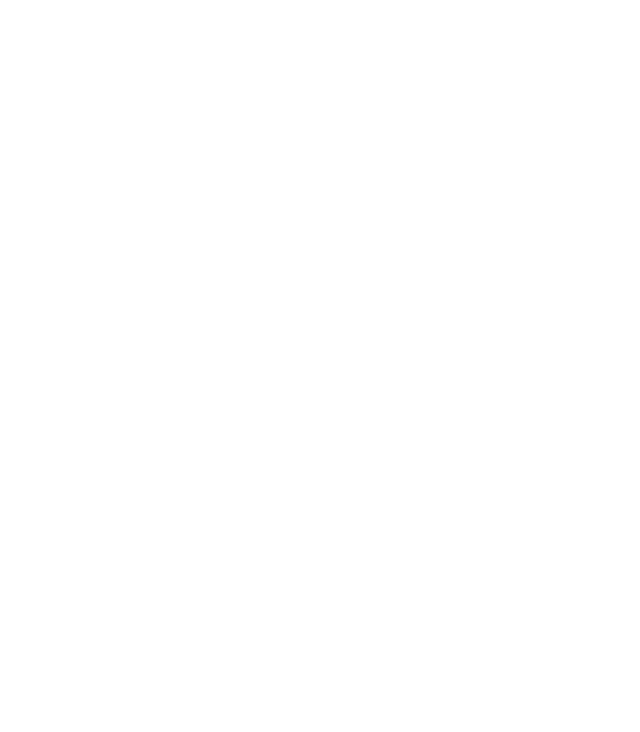
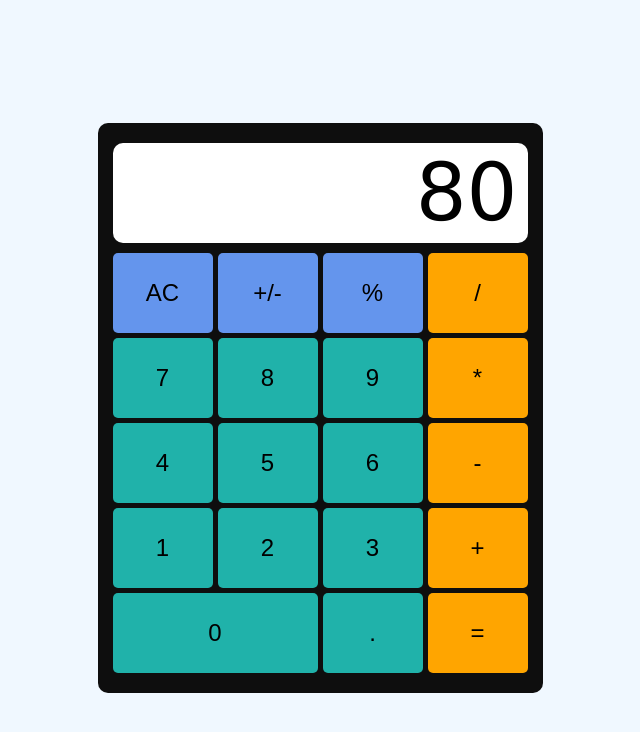
Before and after one commit to jayantt23/Calculator, a plain HTML site: page index.html in a window 1280 px wide. Shown: the whole page, without its empty margins (320-960 px from the left). Drawn offline with Linux system fonts and the light colour scheme.

Commit message:
Create basic calculator using html

```diff
--- a/index.html
+++ b/index.html
@@ -7,6 +7,30 @@
     <link rel="stylesheet" href="style.css" />
   </head>
   <body>
+    <div class="calculator">
+      <div class="display">80</div>
+      <div class="buttons">
+        <button class="additionals" id="AC">AC</button>
+        <button class="additionals" id="sign">+/-</button>
+        <button class="additionals" id="percentage">%</button>
+        <button class="operations" id="divide">/</button>
+        <button class="numbers" id="seven">7</button>
+        <button class="numbers" id="eight">8</button>
+        <button class="numbers" id="nine">9</button>
+        <button class="operations" id="multiply">*</button>
+        <button class="numbers" id="four">4</button>
+        <button class="numbers" id="five">5</button>
+        <button class="numbers" id="six">6</button>
+        <button class="operations" id="subtract">-</button>
+        <button class="numbers" id="one">1</button>
+        <button class="numbers" id="two">2</button>
+        <button class="numbers" id="three">3</button>
+        <button class="operations" id="add">+</button>
+        <button class="numbers" id="zero">0</button>
+        <button class="numbers" id="decimal">.</button>
+        <button class="operations" id="equals">=</button>
+      </div>
+    </div>
     <script src="script.js"></script>
   </body>
 </html>
--- a/style.css
+++ b/style.css
@@ -0,0 +1,69 @@
+body {
+  display: flex;
+  justify-content: center;
+  align-items: center;
+  height: 100vh;
+  background-color: aliceblue;
+  font-family: "Lucida Sans", "Lucida Sans Regular", "Lucida Grande",
+    "Lucida Sans Unicode", Geneva, Verdana, sans-serif;
+}
+
+.calculator {
+  display: flex;
+  flex-direction: column;
+  align-items: center;
+  justify-content: center;
+  gap: 10px;
+  width: 445px;
+  height: fit-content;
+  padding: 20px 0px;
+  background-color: #0e0e0e;
+  border-radius: 10px;
+}
+
+.display {
+  width: 395px;
+  height: 100px;
+  background-color: white;
+  border-radius: 10px;
+  font-size: 80px;
+  line-height: 100px;
+  text-align: right;
+  padding: 0 10px;
+}
+
+.buttons {
+  display: flex;
+  flex-wrap: wrap;
+  justify-content: center;
+  gap: 5px;
+}
+
+button {
+  width: 100px;
+  height: 80px;
+  border: none;
+  border-radius: 5px;
+  font-size: 1.5rem;
+  cursor: pointer;
+}
+
+button:hover {
+  opacity: 90%;
+}
+
+#zero {
+  width: 205px;
+}
+
+.additionals {
+  background-color: cornflowerblue;
+}
+
+.operations {
+  background-color: orange;
+}
+
+.numbers {
+  background-color: lightseagreen;
+}
```
